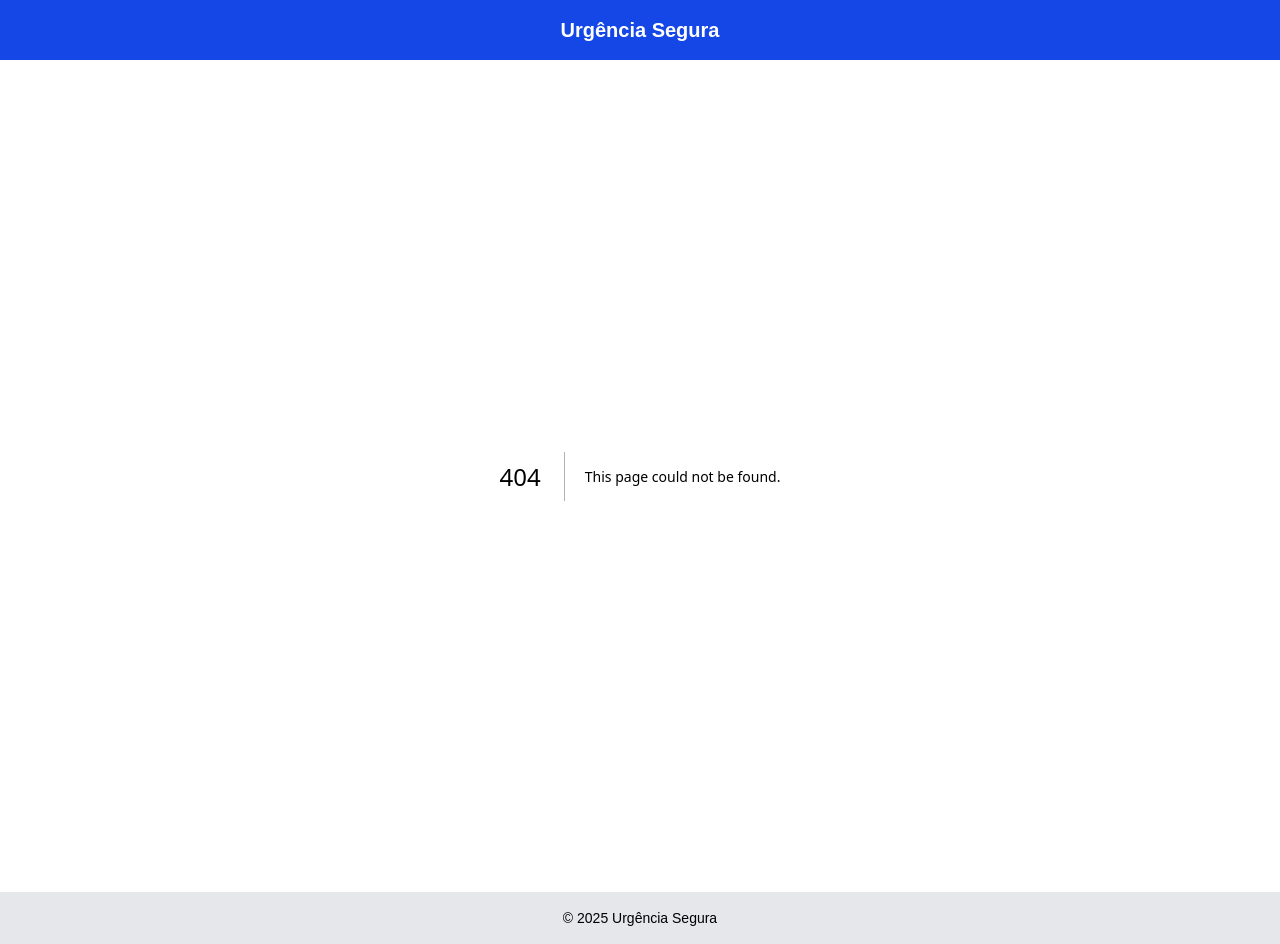
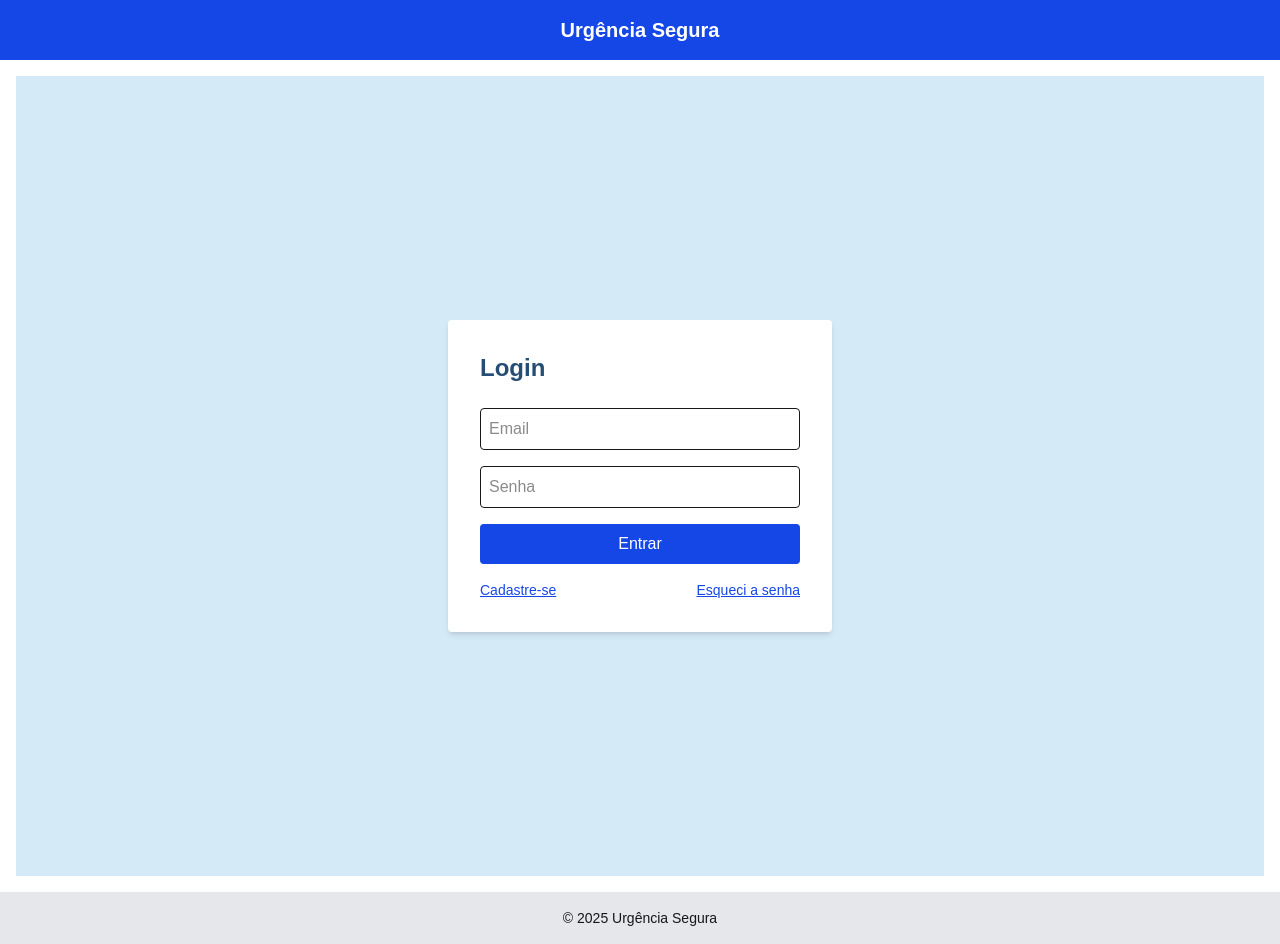
Before and after one commit to robsonalbuquerquedev/urgencia-segura-web, a Next.js app: page /login in a window 1280 px wide. Before the commit this address had no page. Built offline with nearby package versions, Linux system fonts and the light colour scheme.

Commit message:
Creating register and login page

```diff
--- /dev/null
+++ b/src/app/ProtectedUrgencias.tsx
@@ -0,0 +1,28 @@
+'use client';
+
+import { useRouter } from 'next/navigation';
+import { useEffect } from 'react';
+import { useAuth } from './context/AuthContext';
+import UrgenciasList from './components/UrgenciasList';
+
+export default function ProtectedUrgencias() {
+  const { user } = useAuth();
+  const router = useRouter();
+
+  useEffect(() => {
+    if (!user) {
+      router.push('/login');
+    }
+  }, [user, router]);
+
+  if (!user) return null;
+
+  return (
+    <main className="min-h-screen bg-[#D5EAF7FF] p-8 flex flex-col items-center">
+      <h1 className="text-4xl font-extrabold mb-10 text-[#264D73FF]">
+        Portal Urgência Segura
+      </h1>
+      <UrgenciasList />
+    </main>
+  );
+}
--- /dev/null
+++ b/src/app/context/AuthContext.tsx
@@ -0,0 +1,56 @@
+'use client';
+
+import { createContext, useContext, useState, ReactNode } from 'react';
+
+type User = {
+  id: string;
+  name: string;
+  role: 'SAMU' | 'Defesa Civil';
+};
+
+type AuthContextType = {
+  user: User | null;
+  login: (email: string, senha: string) => Promise<boolean>;
+  register: (user: User) => void;
+  logout: () => void;
+};
+
+const AuthContext = createContext<AuthContextType | undefined>(undefined);
+
+export const AuthProvider = ({ children }: { children: ReactNode }) => {
+  const [user, setUser] = useState<User | null>(null);
+  const [registeredUsers, setRegisteredUsers] = useState<User[]>([]);
+
+  const login = async (email: string, senha: string) => {
+    // Simula autenticação verificando se o usuário foi registrado
+    const foundUser = registeredUsers.find((u) => u.name === email);
+
+    if (foundUser && senha === '123456') { // senha fixa só para exemplo
+      setUser(foundUser);
+      return true;
+    }
+    return false;
+  };
+
+  const register = (newUser: User) => {
+    setRegisteredUsers([...registeredUsers, newUser]);
+  };
+
+  const logout = () => {
+    setUser(null);
+  };
+
+  return (
+    <AuthContext.Provider value={{ user, login, register, logout }}>
+      {children}
+    </AuthContext.Provider>
+  );
+};
+
+export const useAuth = (): AuthContextType => {
+  const context = useContext(AuthContext);
+  if (!context) {
+    throw new Error('useAuth deve ser usado dentro de AuthProvider');
+  }
+  return context;
+};
--- a/src/app/layout.tsx
+++ b/src/app/layout.tsx
@@ -1,6 +1,8 @@
 import type { Metadata } from "next";
 import { Geist, Geist_Mono } from "next/font/google";
 import "./globals.css";
+import { AuthProvider } from "./context/AuthContext";
+
 
 const geistSans = Geist({
   variable: "--font-geist-sans",
@@ -27,6 +29,7 @@ export default function RootLayout({
       <body
         className={`${geistSans.variable} ${geistMono.variable} antialiased bg-gray-50 text-gray-900`}
       >
+        <AuthProvider>
           <header className="bg-blue-700 text-white p-4 text-center text-xl font-bold">
             Urgência Segura
           </header>
@@ -34,6 +37,7 @@ export default function RootLayout({
           <footer className="bg-gray-200 text-center p-4 text-sm">
             &copy; {new Date().getFullYear()} Urgência Segura
           </footer>
+        </AuthProvider>
       </body>
     </html>
   );
--- /dev/null
+++ b/src/app/login/page.tsx
@@ -0,0 +1,71 @@
+'use client';
+
+import { useState } from 'react';
+import { useRouter } from 'next/navigation';
+import { useAuth } from '../context/AuthContext';
+
+export default function LoginPage() {
+  const router = useRouter();
+  const { login } = useAuth();
+
+  const [email, setEmail] = useState('');
+  const [senha, setSenha] = useState('');
+
+  const handleLogin = async (e: React.FormEvent) => {
+    e.preventDefault();
+    const sucesso = await login(email, senha);
+    if (sucesso) {
+      router.push('/');
+    } else {
+      alert('Login inválido!');
+    }
+  };
+
+  return (
+    <div className="min-h-screen flex items-center justify-center bg-[#D5EAF7]">
+      <form onSubmit={handleLogin} className="bg-white p-8 rounded shadow-md w-full max-w-sm">
+        <h2 className="text-2xl font-bold mb-6 text-[#264D73]">Login</h2>
+        <input
+          type="email"
+          placeholder="Email"
+          className="w-full p-2 mb-4 border rounded"
+          value={email}
+          onChange={(e) => setEmail(e.target.value)}
+          required
+        />
+        <input
+          type="password"
+          placeholder="Senha"
+          className="w-full p-2 mb-4 border rounded"
+          value={senha}
+          onChange={(e) => setSenha(e.target.value)}
+          required
+        />
+        <button
+          type="submit"
+          className="w-full bg-blue-700 text-white py-2 rounded hover:bg-blue-800 cursor-pointer"
+        >
+          Entrar
+        </button>
+
+        {/* Links abaixo do botão */}
+        <div className="flex justify-between mt-4 text-sm text-blue-700">
+          <button
+            type="button"
+            className="underline cursor-pointer"
+            onClick={() => router.push('/register')}
+          >
+            Cadastre-se
+          </button>
+          <button
+            type="button"
+            className="underline cursor-pointer"
+            onClick={() => alert('Função de recuperação de senha ainda não implementada')}
+          >
+            Esqueci a senha
+          </button>
+        </div>
+      </form>
+    </div>
+  );
+}
--- a/src/app/page.tsx
+++ b/src/app/page.tsx
@@ -1,12 +1,5 @@
-import UrgenciasList from './components/UrgenciasList';
+import ProtectedUrgencias from './ProtectedUrgencias';
 
 export default function Home() {
-  return (
-    <main className="min-h-screen bg-[#D5EAF7FF] p-8 flex flex-col items-center">
-      <h1 className="text-4xl font-extrabold mb-10 text-[#264D73FF]">
-        Portal Urgência Segura
-      </h1>
-      <UrgenciasList />
-    </main>
-  );
+  return <ProtectedUrgencias />;
 }
--- /dev/null
+++ b/src/app/register/page.tsx
@@ -0,0 +1,68 @@
+'use client';
+
+import { useState } from 'react';
+import { useRouter } from 'next/navigation';
+import { useAuth } from '../context/AuthContext';
+
+export default function RegisterPage() {
+  const router = useRouter();
+  const { register } = useAuth();
+
+  const [email, setEmail] = useState('');
+  const [senha, setSenha] = useState('');
+  const [role, setRole] = useState<'SAMU' | 'Defesa Civil'>('SAMU');
+
+  const handleRegister = (e: React.FormEvent) => {
+    e.preventDefault();
+
+    register({
+      id: Date.now().toString(),
+      name: email,
+      role: role,
+    });
+
+    router.push('/login');
+  };
+
+  return (
+    <div className="min-h-screen flex items-center justify-center bg-[#D5EAF7]">
+      <form onSubmit={handleRegister} className="bg-white p-8 rounded shadow-md w-full max-w-sm">
+        <h2 className="text-2xl font-bold mb-6 text-[#264D73]">Cadastro</h2>
+
+        <input
+          type="email"
+          placeholder="Email"
+          className="w-full p-2 mb-4 border rounded"
+          value={email}
+          onChange={(e) => setEmail(e.target.value)}
+          required
+        />
+
+        <input
+          type="password"
+          placeholder="Senha"
+          className="w-full p-2 mb-4 border rounded"
+          value={senha}
+          onChange={(e) => setSenha(e.target.value)}
+          required
+        />
+
+        <select
+          value={role}
+          onChange={(e) => setRole(e.target.value as 'SAMU' | 'Defesa Civil')}
+          className="w-full p-2 mb-4 border rounded"
+        >
+          <option value="SAMU">SAMU</option>
+          <option value="Defesa Civil">Defesa Civil</option>
+        </select>
+
+        <button
+          type="submit"
+          className="w-full bg-blue-700 text-white py-2 rounded hover:bg-blue-800 cursor-pointer"
+        >
+          Cadastrar
+        </button>
+      </form>
+    </div>
+  );
+}
```
Lines whose indentation alone changed are shown as unchanged.
